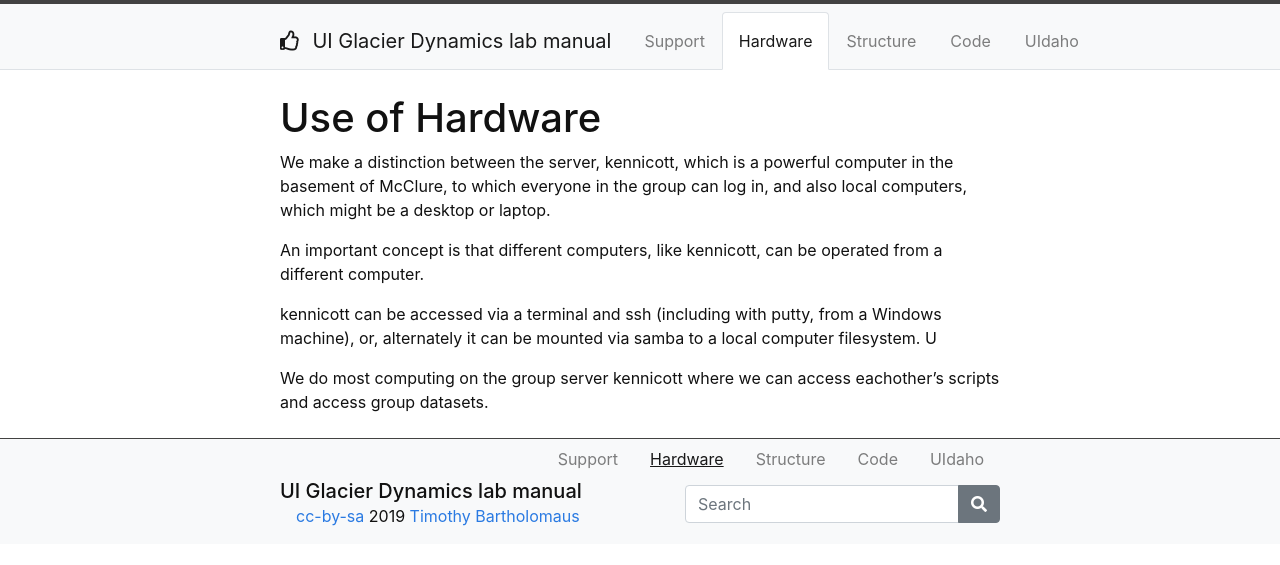
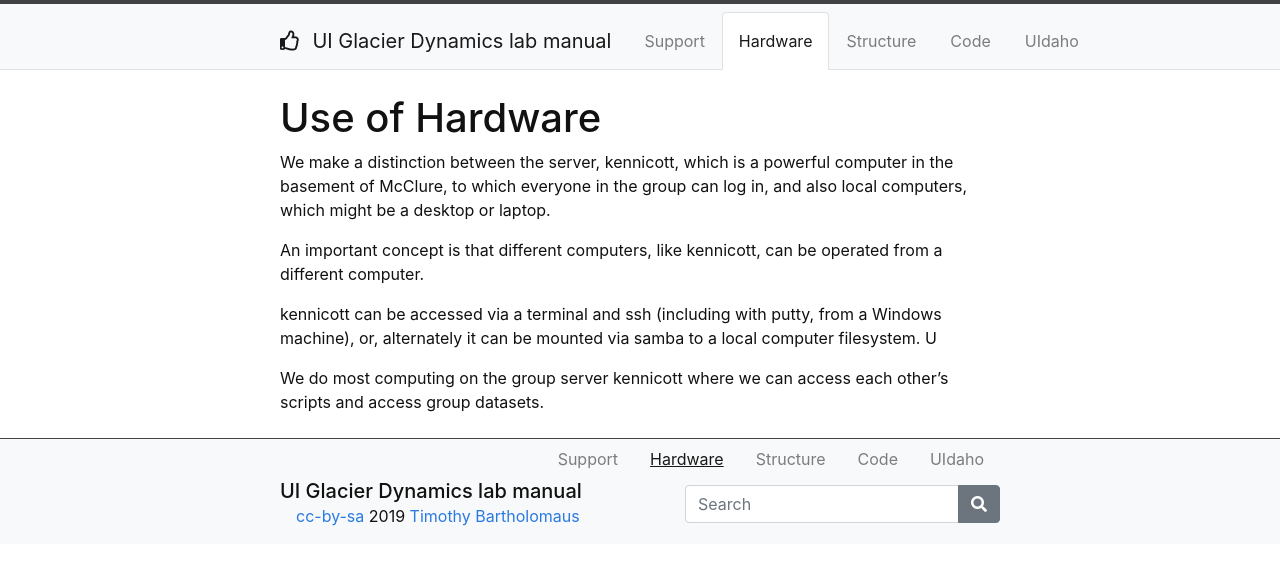
Before and after one commit to yoramterleth/uiglaciology, a Jekyll site: the page built from content/1-hardware.md, in a window 1280 px wide. Shown: the top 565 px of the page. Built offline with Jekyll 4.4.1, drawn with Linux system fonts in a browser that asks for light colours.

Commit message:
Update content/1-hardware.md
Co-Authored-By: tbartholomaus <24902730+tbartholomaus@users.noreply.github.com>

```diff
--- a/content/1-hardware.md
+++ b/content/1-hardware.md
@@ -10,4 +10,4 @@ An important concept is that different computers, like kennicott, can be operate
 
 kennicott can be accessed via a terminal and ssh (including with putty, from a Windows machine), or, alternately it can be mounted via samba to a local computer filesystem. U
 
-We do most computing on the group server kennicott where we can access eachother's scripts and access group datasets.
+We do most computing on the group server kennicott where we can access each other's scripts and access group datasets.
```
